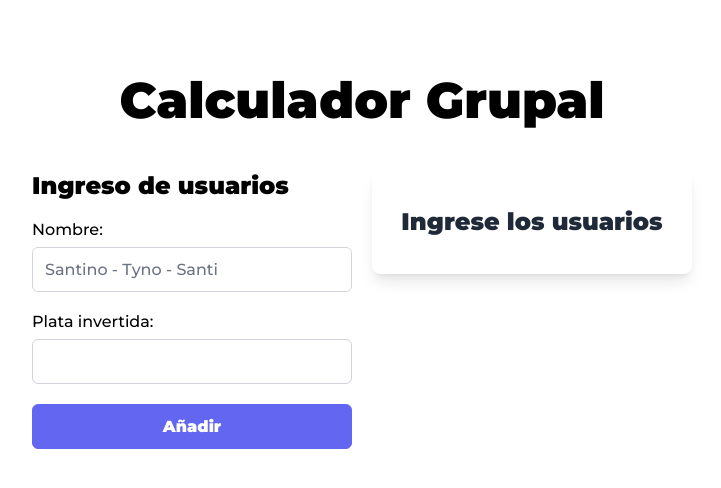
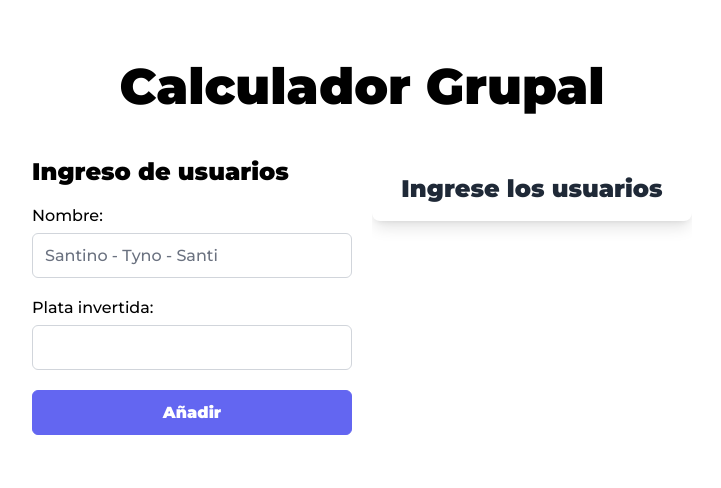
Before and after one commit to SantinoStimoli/plata-grupal, a Vue app: page / in a window 1280 px wide. Shown: the top 488 px of the page, without its empty margins (278-999 px from the left). Built offline with nearby package versions, Linux system fonts and the light colour scheme.

Commit message:
last deploy

```diff
--- a/src/App.vue
+++ b/src/App.vue
@@ -1,5 +1,5 @@
 <template>
-  <main class="flex flex-col l:w-fit min-h-screen m-auto py-5">
+  <main class="flex flex-col l:w-fit min-h-screen m-auto pt-14 l:h-screen">
     <Dialog
       v-model:visible="showAlert"
       modal
@@ -34,7 +34,9 @@
         <UsersList @deleteUser="deleteUser" :users="users" />
       </div>
 
-      <div class="flex gap-5 max-sm:flex-col max-sm:[&>*]:w-full [&>*]:w-1/2">
+      <div
+        class="flex gap-5 max-sm:flex-col max-sm:[&>*]:w-full [&>*]:w-1/2 overflow-hidden"
+      >
         <Button
           v-show="users.length > 0"
           @click="calculate()"
--- a/src/components/UsersList.vue
+++ b/src/components/UsersList.vue
@@ -1,5 +1,5 @@
 <template>
-  <section class="flex flex-col gap-5">
+  <section class="flex flex-col gap-5 l:max-h-[70vh] l:overflow-y-scroll">
     <UserCard
       @deleteUser="deleteUser"
       v-for="(user, index) in users"
--- a/src/style.css
+++ b/src/style.css
@@ -2,4 +2,18 @@
 
 * {
   font-family: 'Montserrat', sans-serif;
+  margin: 0;
 }
+
+::-webkit-scrollbar {
+  width: 6px;
+}
+
+::-webkit-scrollbar-thumb {
+  background-color: #e4e4e4;
+  border-radius: 5px;
+  -webkit-border-radius: 5px;
+  -moz-border-radius: 5px;
+  -ms-border-radius: 5px;
+  -o-border-radius: 5px;
+}
```
